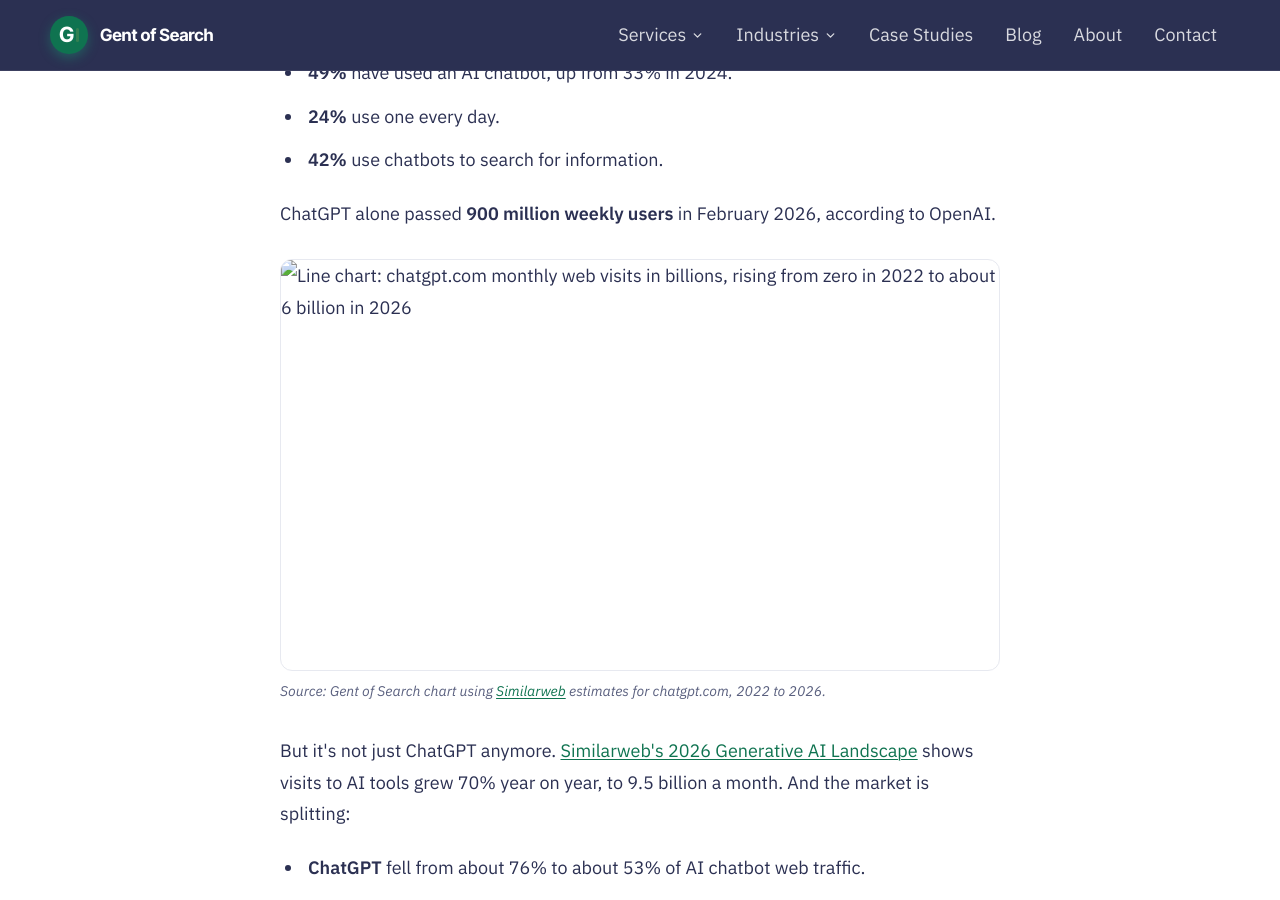
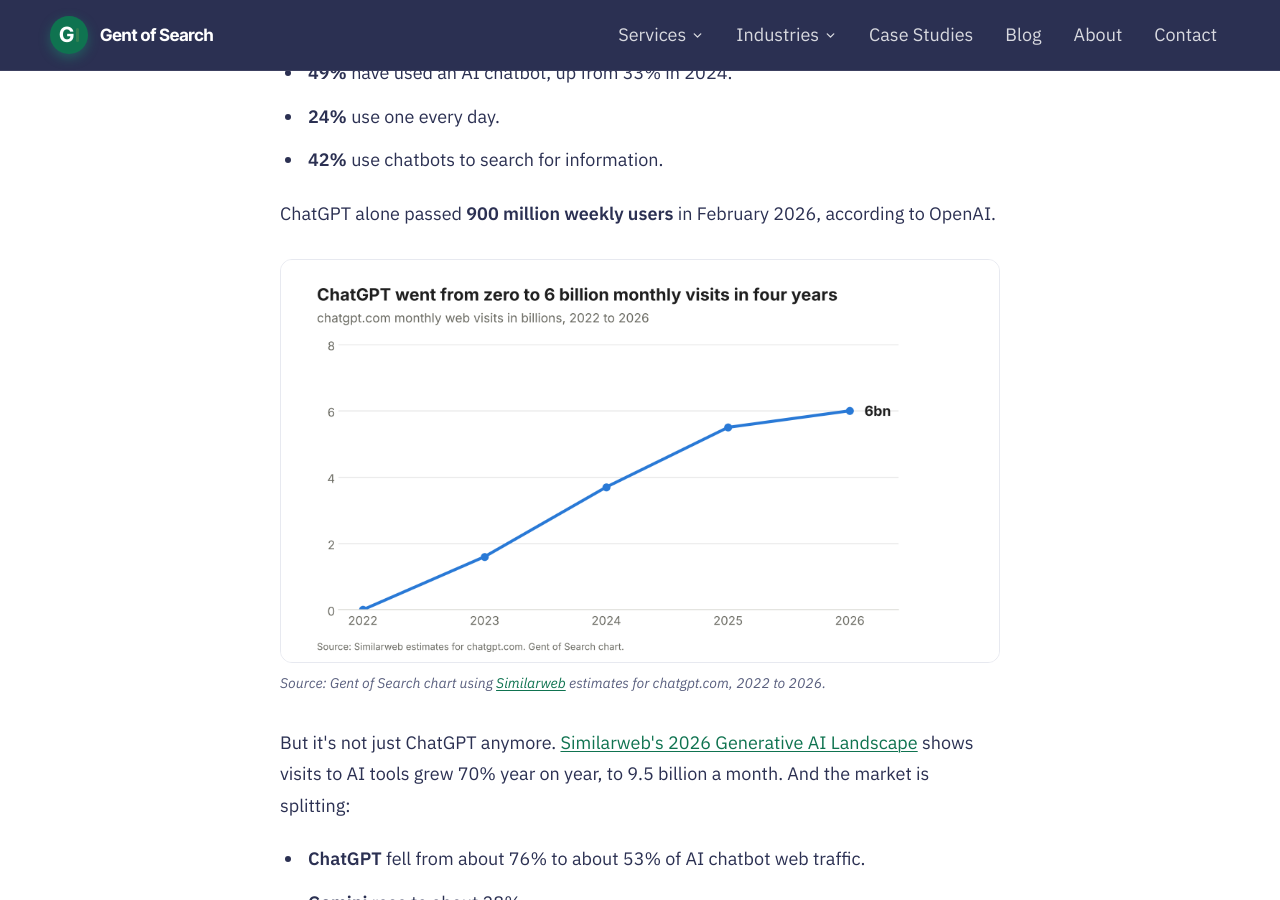
Before and after one commit to Gent-of-Search/gentofsearch.com, a Jekyll site: the page built from _posts/2026-11-17-why-invest-in-ai-search.md, in a window 1280 px wide and 900 px high, scrolled down 1846 px. Built offline with Jekyll 4.4.1, drawn with Linux system fonts in a browser that asks for light colours.

Commit message:
Why Invest in AI Search: add the last two charts
Co-Authored-By: Claude Opus 5.5 <noreply@anthropic.com>

```diff
--- a/_posts/2026-11-17-why-invest-in-ai-search.md
+++ b/_posts/2026-11-17-why-invest-in-ai-search.md
@@ -41,7 +41,7 @@ read_time: "13 min read"
 </ul>
 <p>ChatGPT alone passed <strong>900 million weekly users</strong> in February 2026, according to OpenAI.</p>
 <figure>
-  <img src="{{ '/assets/blog/why-invest-ai-search-chatgpt-monthly-visits.png' | relative_url }}" width="1400" height="800" alt="Line chart: chatgpt.com monthly web visits in billions, rising from zero in 2022 to about 6 billion in 2026" loading="lazy">
+  <img src="{{ '/assets/blog/why-invest-ai-search-chatgpt-monthly-visits.png' | relative_url }}" width="2000" height="1120" alt="Line chart: chatgpt.com monthly web visits in billions, rising from zero in 2022 to about 6 billion in 2026" loading="lazy">
   <figcaption class="source">Source: Gent of Search chart using <a href="https://www.similarweb.com/blog/research/market-research/most-visited-websites/" target="_blank" rel="noopener">Similarweb</a> estimates for chatgpt.com, 2022 to 2026.</figcaption>
 </figure>
 <p>But it's not just ChatGPT anymore. <a href="https://aisearch.similarweb.com/blog/gen-ai-stats/" target="_blank" rel="noopener">Similarweb's 2026 Generative AI Landscape</a> shows visits to AI tools grew 70% year on year, to 9.5 billion a month. And the market is splitting:</p>
@@ -90,7 +90,7 @@ read_time: "13 min read"
 <p>SparkToro <a href="https://sparktoro.com/blog/we-analyzed-11800-chatgpt-prompts-from-12000-users-to-answer-how-do-americans-use-ai-tools-in-2026/" target="_blank" rel="noopener">analysed 118,163 ChatGPT prompts</a> from 12,321 US users in 2026. Only 6.9% involved researching a brand to buy from, against over 15% of Google searches.</p>
 <p>Rand "Yeehaw" Fishkin estimates people make buying-research searches on Google at 16 times or more the rate they do on ChatGPT.</p>
 <figure>
-  <img src="{{ '/assets/blog/why-invest-ai-search-google-vs-chatgpt-buying-research.png' | relative_url }}" width="1400" height="800" alt="Two bar charts. Share of queries researching a brand to buy from: Google 15%+, ChatGPT 6.9%. Volume of buying-research queries with ChatGPT as 1x: Google 16x+" loading="lazy">
+  <img src="{{ '/assets/blog/why-invest-ai-search-google-vs-chatgpt-buying-research.png' | relative_url }}" width="2000" height="1280" alt="Two bar charts. Share of queries researching a brand to buy from: Google 15%+, ChatGPT 6.9%. Volume of buying-research queries with ChatGPT as 1x: Google 16x+" loading="lazy">
   <figcaption class="source">Source: Gent of Search chart using data from Rand Fishkin, <a href="https://sparktoro.com/blog/we-analyzed-11800-chatgpt-prompts-from-12000-users-to-answer-how-do-americans-use-ai-tools-in-2026/" target="_blank" rel="noopener">SparkToro</a>, November 2026. 118,163 ChatGPT prompts from 12,321 US users, compared with 332 million Google searches.</figcaption>
 </figure>
 <p>The shortlist effect is real. It matters most in considered purchases. But buyers still check their answers on Google.</p>
```
Also changed, not shown: assets/blog/why-invest-ai-search-chatgpt-monthly-visits.png (added), assets/blog/why-invest-ai-search-google-vs-chatgpt-buying-research.png (added).
